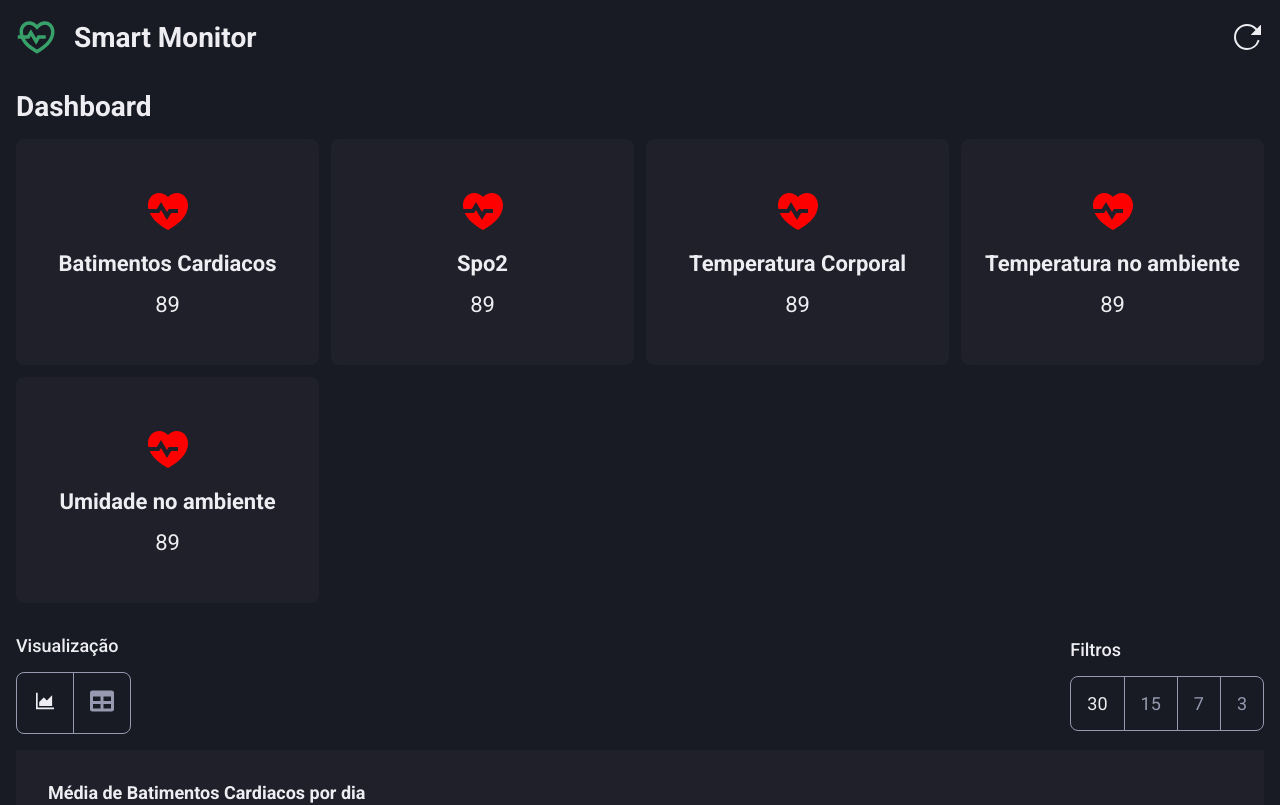
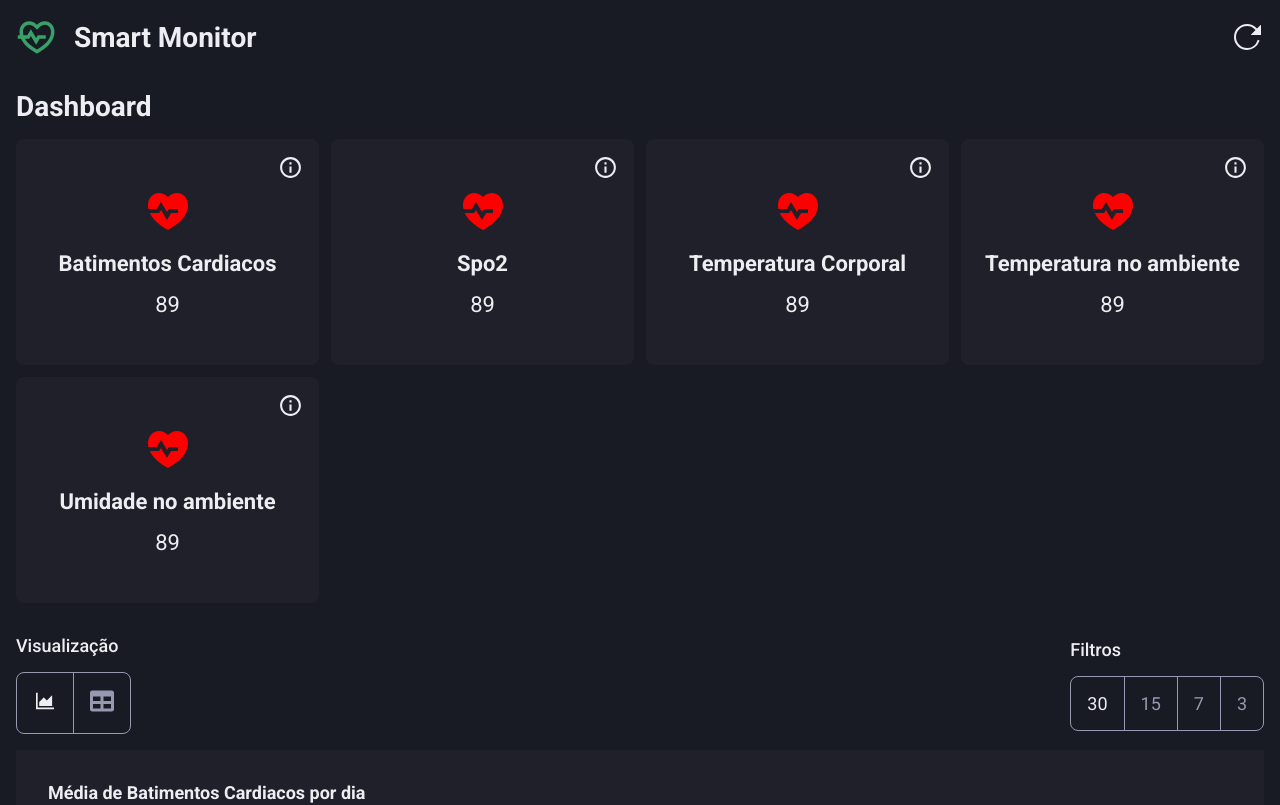
Before and after one commit to arrudadev/smart-monitor-pi7, a Next.js app: page /dashboard in a window 1280 px wide. Shown: the top 805 px of the page. Built offline with nearby package versions, Linux system fonts and the light colour scheme.

Commit message:
chore: add InfoIcon in StatCard component

```diff
--- a/src/components/StatCard/index.tsx
+++ b/src/components/StatCard/index.tsx
@@ -1,6 +1,6 @@
 import { ReactNode } from 'react';
 
-import { Container, Title, Value } from './styles';
+import { Container, InfoIcon, Title, Value } from './styles';
 
 type StatCardProps = {
   icon: ReactNode;
@@ -12,6 +12,8 @@ export const StatCard = ({ icon, title, value }: StatCardProps) => (
   <Container>
     {icon}
 
+    <InfoIcon />
+
     <Title>{title}</Title>
 
     <Value>{value}</Value>
--- a/src/components/StatCard/styles.ts
+++ b/src/components/StatCard/styles.ts
@@ -1,3 +1,5 @@
+import { MdOutlineInfo } from 'react-icons/md';
+
 import styled from 'styled-components';
 
 export const Container = styled.div`
@@ -13,6 +15,8 @@ export const Container = styled.div`
   background-color: var(--background-light);
 
   border-radius: 8px;
+
+  position: relative;
 `;
 
 export const Title = styled.h1`
@@ -32,3 +36,14 @@ export const Value = styled.span`
 
   margin-top: 1rem;
 `;
+
+export const InfoIcon = styled(MdOutlineInfo)`
+  position: absolute;
+  top: 1rem;
+  right: 1rem;
+
+  height: 25px;
+  width: 25px;
+
+  cursor: pointer;
+`;
```
